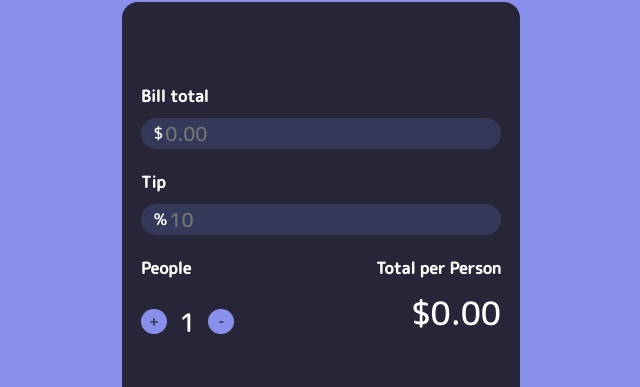
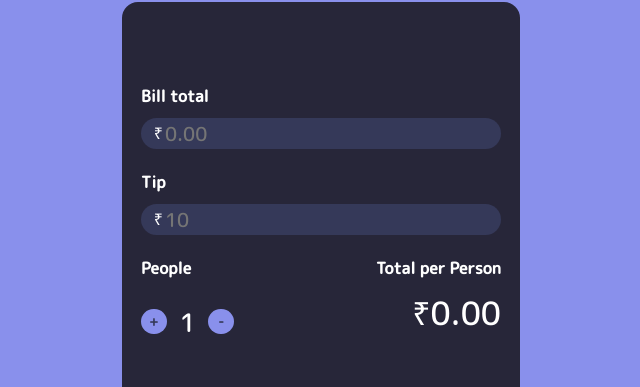
Before and after one commit to neeraj072001/Tip_Calculator, a plain HTML site: page index.html in a window 1280 px wide. Shown: the part 98-485 px from the top of the page, 319-959 px from the left. Drawn offline with Linux system fonts and the light colour scheme.

Commit message:
Update index.html

```diff
--- a/index.html
+++ b/index.html
@@ -18,7 +18,7 @@
       <div class="container" id="topContainer">
         <div class="title">Bill total</div>
         <div class="inputContainer">
-          <span>$</span>
+          <span>₹</span>
           <input
             onkeyup="calculateBill()"
             type="text"
@@ -30,7 +30,7 @@
       <div class="container">
         <div class="title">Tip</div>
         <div class="inputContainer">
-          <span>%</span>
+          <span>₹</span>
           <input
             onkeyup="calculateBill()"
             type="text"
@@ -58,11 +58,10 @@
         </div>
         <div class="totalContainer">
           <div class="title">Total per Person</div>
-          <div class="total" id="perPersonTotal">$0.00</div>
+          <div class="total" id="perPersonTotal">₹0.00</div>
         </div>
       </div>
     </div>
 
     <script type="text/javascript" src="script.js"></script>
   </body>
-</html>
```
